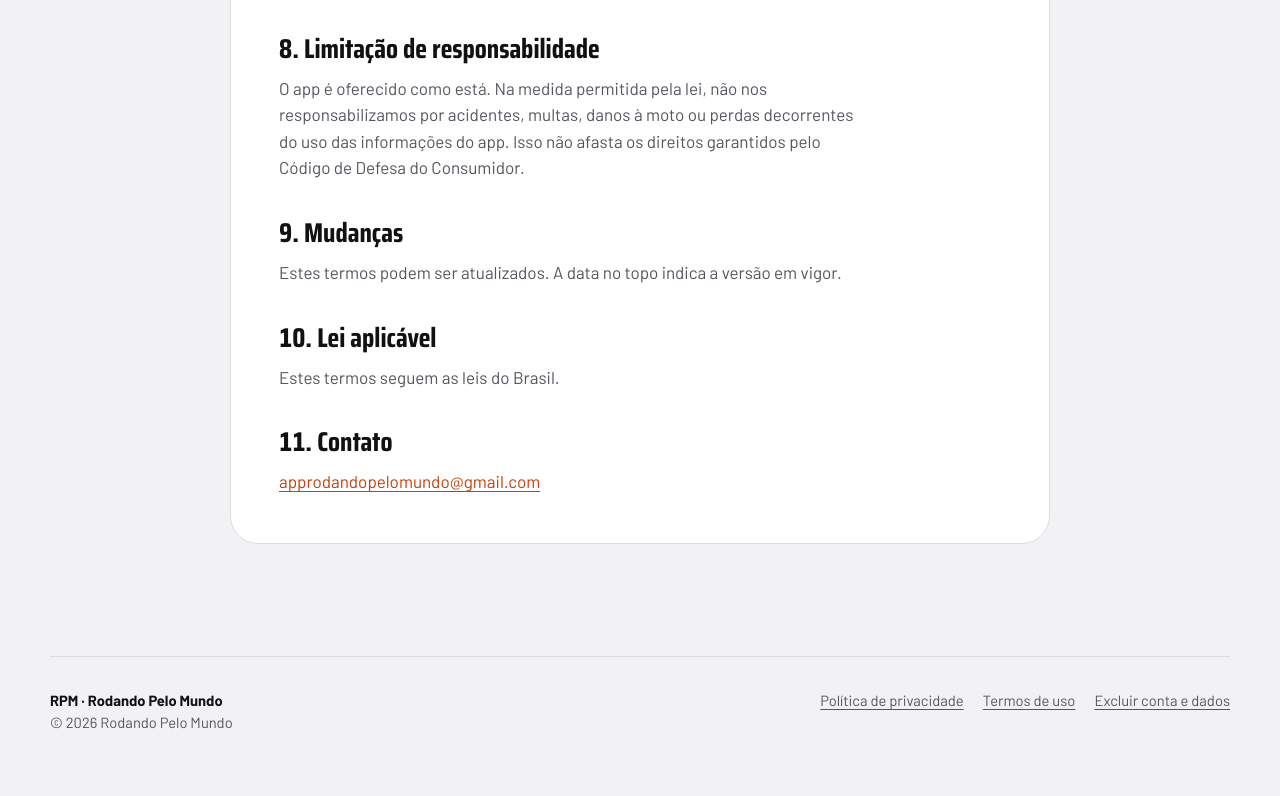
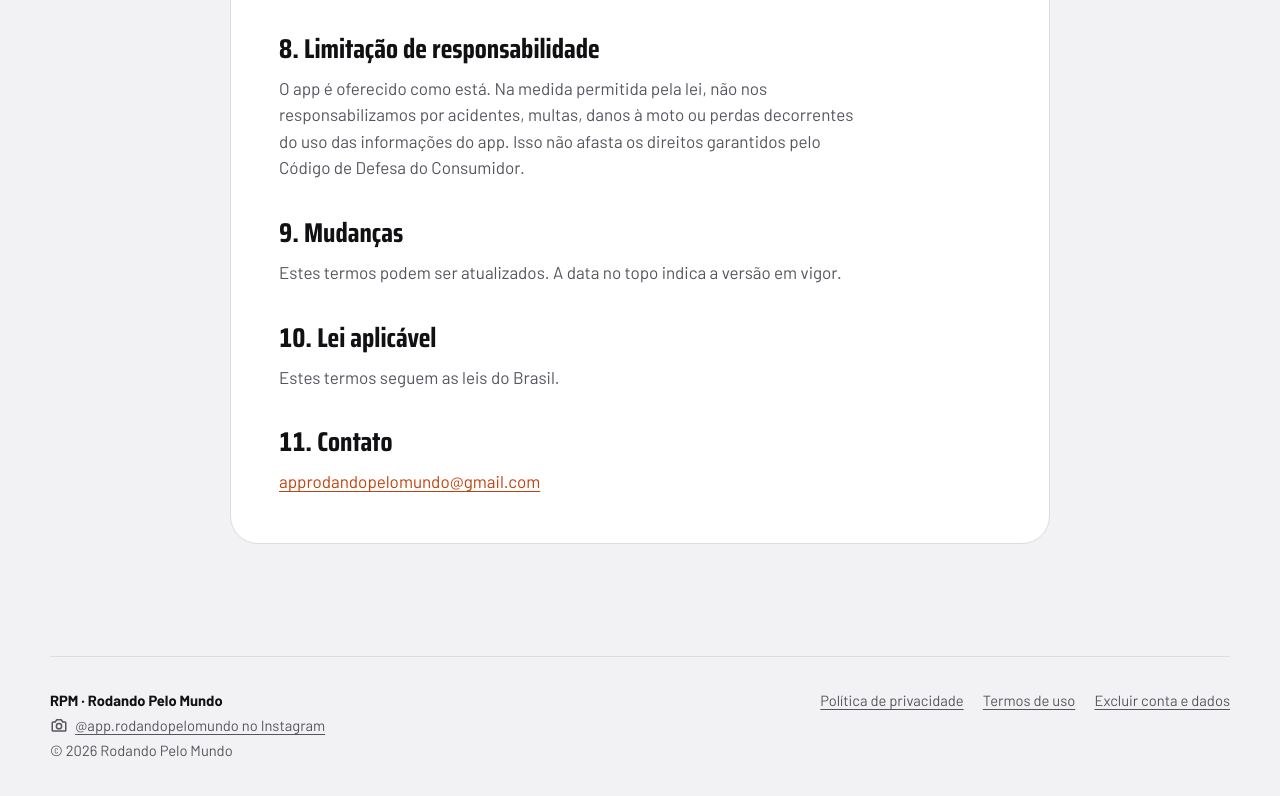
Before and after one commit to maurelio8/rodandopelomundo-site, a plain HTML site: page termos.html in a window 1280 px wide. Shown: the part 1555-2351 px from the top of the page. Drawn offline with Linux system fonts and the light colour scheme.

Commit message:
Instagram do app no rodapé e na seção Em breve nas lojas

```diff
--- a/assets/css/style.css
+++ b/assets/css/style.css
@@ -318,6 +318,9 @@ p { margin: 0; max-width: 62ch; }
 .rodape nav { display: flex; flex-wrap: wrap; gap: 1.2rem; }
 .rodape a { color: var(--t70); }
 .rodape a:hover { color: var(--tinta); }
+/* Instagram do app: ícone e @ na mesma linha, numa linha própria do rodapé */
+.rodape .rede { display: flex; align-items: center; gap: .45rem; width: fit-content; margin: .15rem 0; }
+.rodape .rede svg { width: 18px; height: 18px; flex: none; fill: none; stroke: currentColor; stroke-width: 2; stroke-linecap: round; stroke-linejoin: round; }
 
 /* ---------- 8. Barra inferior do celular (igual à do app) ---------- */
 .barra-celular { display: none; }
--- a/termos.html
+++ b/termos.html
@@ -87,7 +87,7 @@
 
 <footer class="rodape">
   <div class="envoltorio">
-    <div><strong style="color:var(--tinta)">RPM · Rodando Pelo Mundo</strong><br>© 2026 Rodando Pelo Mundo</div>
+    <div><strong style="color:var(--tinta)">RPM · Rodando Pelo Mundo</strong><br><a class="rede" href="https://www.instagram.com/app.rodandopelomundo/" target="_blank" rel="noopener"><svg viewBox="0 0 24 24" aria-hidden="true"><path d="M4 8h3l2-3h6l2 3h3a1 1 0 0 1 1 1v10a1 1 0 0 1-1 1H4a1 1 0 0 1-1-1V9a1 1 0 0 1 1-1z"/><circle cx="12" cy="13.5" r="3.5"/></svg>@app.rodandopelomundo no Instagram</a>© 2026 Rodando Pelo Mundo</div>
     <nav aria-label="Documentos">
       <a href="privacidade.html">Política de privacidade</a>
       <a href="termos.html">Termos de uso</a>
```
Also changed, not shown: excluir-conta.html (+1 -1 lines), index.html (+2 -0 lines), privacidade.html (+1 -1 lines).
